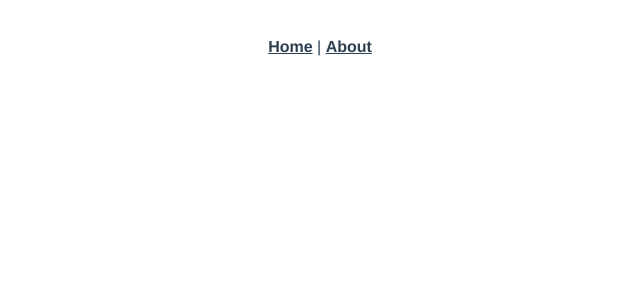
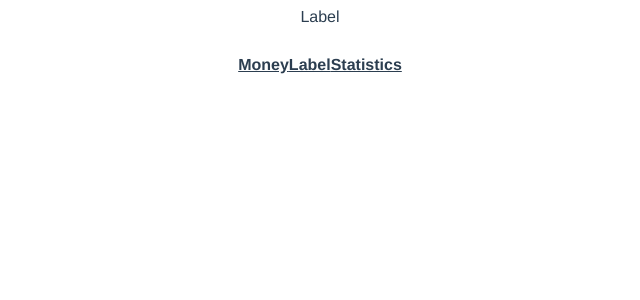
Before and after one commit to surong630/Charge-to-an-account, a Vue app: page /#/label in a window 1280 px wide. Shown: the top 300 px of the page, without its empty margins (320-960 px from the left). Built offline with nearby package versions, Linux system fonts and the light colour scheme.

Commit message:
创建三个页面

```diff
--- a/src/App.vue
+++ b/src/App.vue
@@ -1,10 +1,11 @@
 <template>
   <div id="app">
+    <router-view/>
     <div id="nav">
-      <router-link to="/">Home</router-link> |
-      <router-link to="/about">About</router-link>
+      <router-link to="/money">Money</router-link>
+      <router-link to="/Label">Label</router-link>
+      <router-link to="/Statistics">Statistics</router-link>
     </div>
-    <router-view/>
   </div>
 </template>
 
--- a/src/router/index.ts
+++ b/src/router/index.ts
@@ -1,23 +1,40 @@
 import Vue from 'vue'
 import VueRouter, { RouteConfig } from 'vue-router'
-import Home from '../views/Home.vue'
-
+import Money from '@/views/Money.vue'
+import Label from '@/views/Label.vue'
+import Statistics from '@/views/Statistics.vue'
 Vue.use(VueRouter)
 
 const routes: Array<RouteConfig> = [
   {
     path: '/',
-    name: 'Home',
-    component: Home
+    redirect: '/money'
   },
   {
-    path: '/about',
-    name: 'About',
-    // route level code-splitting
-    // this generates a separate chunk (about.[hash].js) for this route
-    // which is lazy-loaded when the route is visited.
-    component: () => import(/* webpackChunkName: "about" */ '../views/About.vue')
+    path: '/money',
+    component: Money
+  },
+  {
+    path: '/label',
+    component: Label
+  },
+  {
+    path: '/statistics',
+    component: Statistics
   }
+  // {
+  //   path: '/',
+  //   name: 'Home',
+  //   component: Home
+  // },
+  // {
+  //   path: '/about',
+  //   name: 'About',
+  //   // route level code-splitting
+  //   // this generates a separate chunk (about.[hash].js) for this route
+  //   // which is lazy-loaded when the route is visited.
+  //   component: () => import(/* webpackChunkName: "about" */ '../views/About.vue')
+  // }
 ]
 
 const router = new VueRouter({
--- /dev/null
+++ b/src/views/Label.vue
@@ -0,0 +1,15 @@
+<template>
+  <div>
+    Label
+  </div>
+</template>
+
+<script>
+  export default {
+
+  }
+</script>
+
+<style lang="scss" scoped>
+
+</style>
--- /dev/null
+++ b/src/views/Money.vue
@@ -0,0 +1,15 @@
+<template>
+  <div>
+     Money
+  </div>
+</template>
+
+<script>
+  export default {
+
+  }
+</script>
+
+<style lang="scss" scoped>
+
+</style>
--- /dev/null
+++ b/src/views/Statistics.vue
@@ -0,0 +1,15 @@
+<template>
+  <div>
+    Statistics
+  </div>
+</template>
+
+<script>
+  export default {
+
+  }
+</script>
+
+<style lang="scss" scoped>
+
+</style>
```
